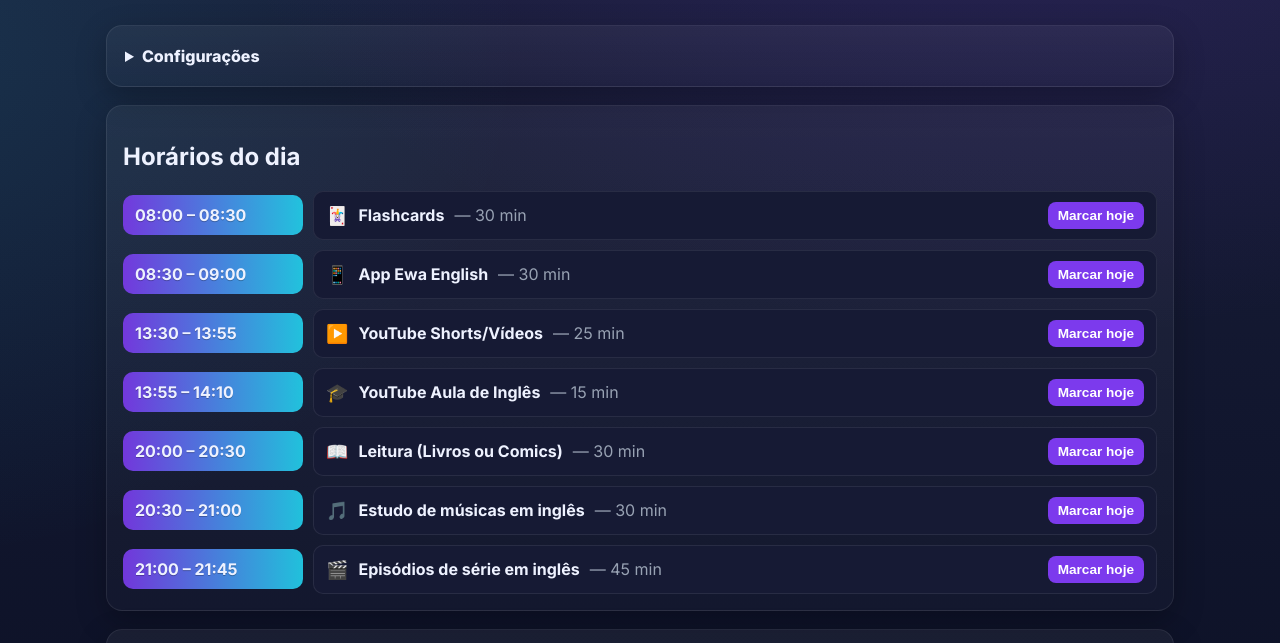
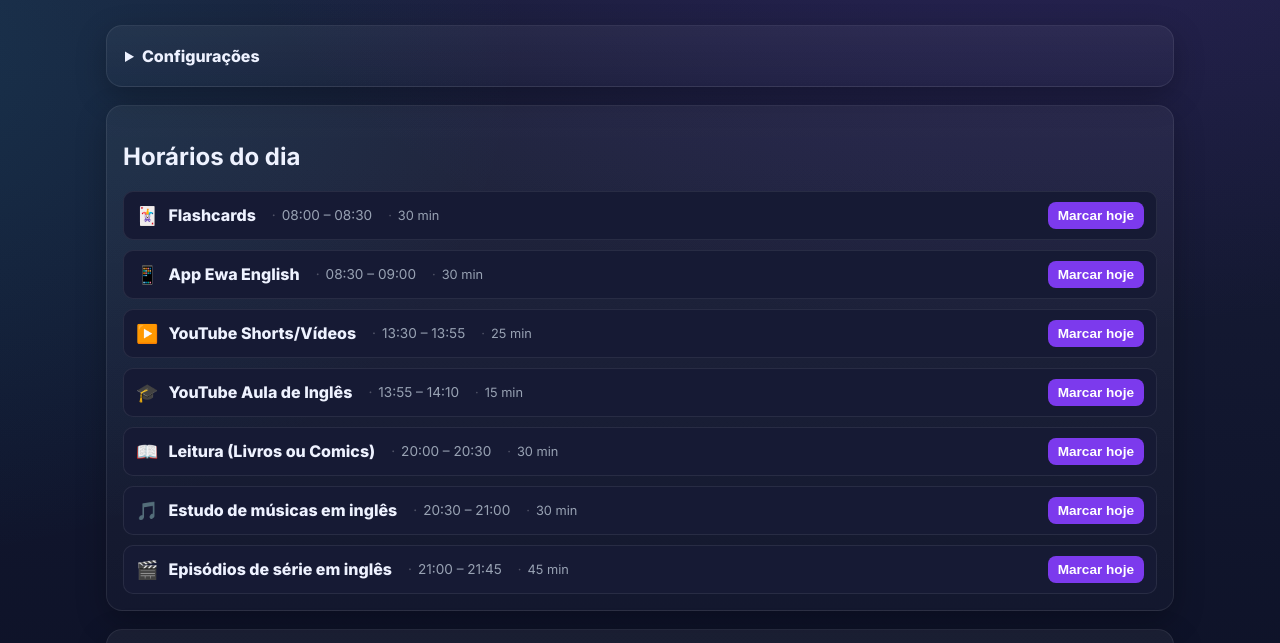
Before and after one commit to DevLeandroReis/InglesProgresso, a plain HTML site: page index.html in a window 1280 px wide. Shown: the part 89-732 px from the top of the page. Drawn offline with Linux system fonts and the light colour scheme.

Commit message:
refatoração: ajuste na exibição da tabela de atividades e melhorias no layout

```diff
--- a/script.js
+++ b/script.js
@@ -165,11 +165,11 @@
       const row = document.createElement('div');
       row.className = 'row';
       row.innerHTML = `
-        <div class="badge"><strong>${item.time}</strong></div>
         <div class="activity">
           <span class="emoji" aria-hidden="true">${item.emoji}</span>
           <span class="name">${item.name}</span>
-          <span class="duration">— ${item.duration}</span>
+          <span class="time" aria-label="Horário">${item.time}</span>
+          <span class="duration" aria-label="Duração">${item.duration}</span>
           <button class="btn mini mark-today ${isTodayDone?'done-today':''}" data-key="${item.key}">${isTodayDone ? 'Feito hoje' : 'Marcar hoje'}</button>
         </div>
       `;
--- a/styles.css
+++ b/styles.css
@@ -64,13 +64,16 @@ body{
 .range-text{color:var(--muted)}
 
 /* === Schedule Table === */
-.schedule-table{display:grid;grid-template-columns:180px 1fr;gap:10px;align-items:center}
-.schedule-table .row{display:contents}
-.badge{background:linear-gradient(90deg, rgba(124,58,237,.9), rgba(34,211,238,.9));padding:10px 12px;border-radius:10px;font-weight:700;text-shadow:0 1px 0 rgba(0,0,0,.25)}
-.activity{background:var(--card);border:1px solid rgba(255,255,255,.08);padding:10px 12px;border-radius:10px;display:flex;align-items:center;gap:10px;min-width:0}
+.schedule-table{display:grid;grid-template-columns:1fr;gap:10px;align-items:center}
+.schedule-table .row{display:block}
+.badge{display:none}
+.activity{background:var(--card);border:1px solid rgba(255,255,255,.08);padding:10px 12px;border-radius:10px;display:flex;align-items:center;gap:10px;min-width:0;flex-wrap:wrap}
 .activity .emoji{font-size:18px}
-.activity .name{font-weight:700}
-.activity .duration{color:var(--muted)}
+.activity .name{font-weight:800}
+.activity .time{color:var(--muted);font-size:.85rem}
+.activity .duration{color:var(--muted);font-size:.8rem}
+.activity .time::before{content:'·';margin:0 6px;color:rgba(255,255,255,.25)}
+.activity .duration::before{content:'·';margin:0 6px;color:rgba(255,255,255,.25)}
 .activity .mark-today{margin-left:auto;flex-shrink:0}
 .btn.mini{padding:6px 10px;font-size:.85rem;border-radius:8px}
 .btn.mini.done-today{background:var(--done)}
@@ -103,8 +106,7 @@ body{
 
 /* Responsive */
 @media (max-width: 800px){
-  .schedule-table{grid-template-columns:auto 1fr;gap:8px;align-items:center}
-  .badge{font-size:14px;padding:8px 10px;white-space:nowrap}
+  .schedule-table{grid-template-columns:1fr;gap:8px;align-items:center}
   .activity{padding:8px 10px;flex-wrap:wrap}
   .activity .mark-today{width:100%;margin-left:0;margin-top:8px}
   /* grade mensal já é mobile-first */
```
